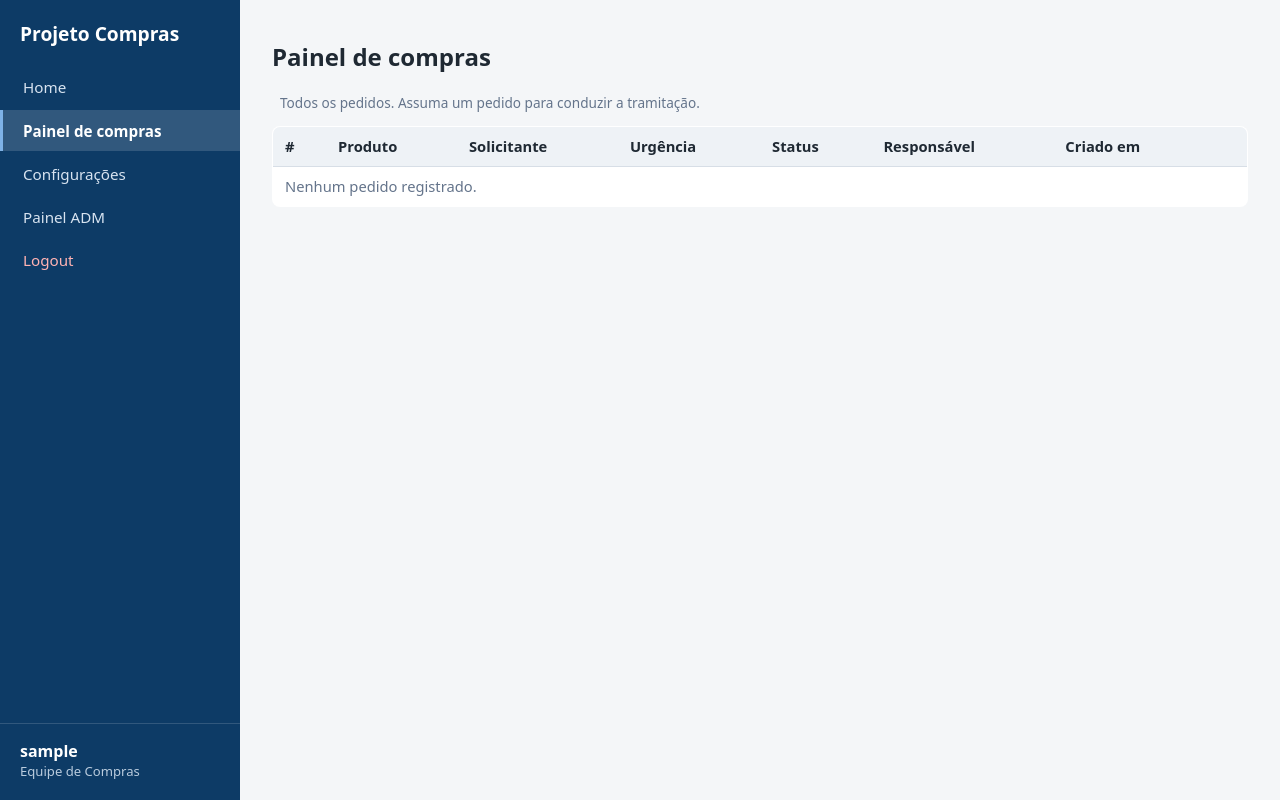
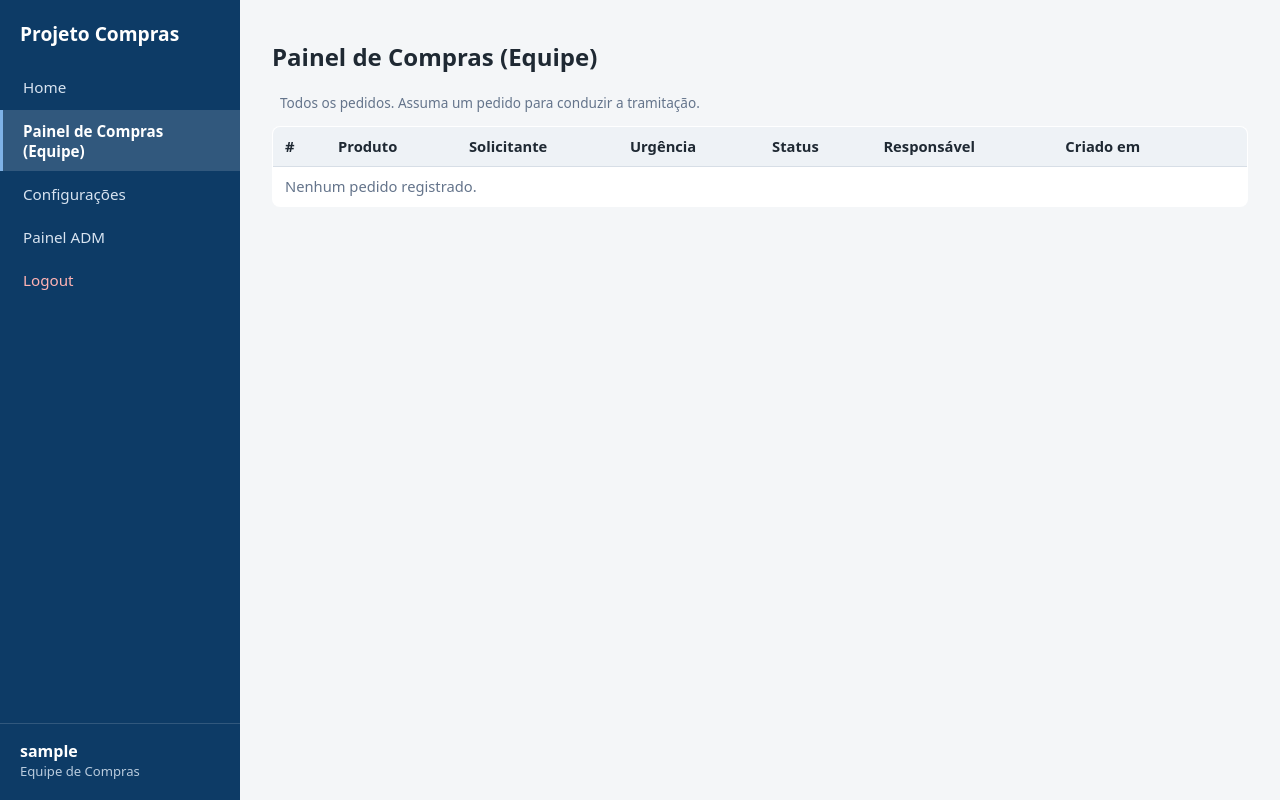
Before and after one commit to Inovacao-SENAIMS/Projeto-Compras, a Django app: page /compras/ in a window 1280 px wide. Run offline with Django 5.2, Linux system fonts and the light colour scheme; the visitor is signed in with stand-in values (Sample User, id 1); data comes from the database, SQL or seed files in the repository; data that the repository does not hold is empty.

Commit message:
refactor(ui): renomeia Painel de compras para Painel de Compras (Equipe)

```diff
--- a/templates/base.html
+++ b/templates/base.html
@@ -19,7 +19,7 @@
 
                 {% if is_equipe %}
                     <a class="nav-item {% if request.resolver_match.url_name == 'equipe_lista' %}ativo{% endif %}"
-                       href="{% url 'pedidos:equipe_lista' %}">Painel de compras</a>
+                       href="{% url 'pedidos:equipe_lista' %}">Painel de Compras (Equipe)</a>
                 {% else %}
                     <a class="nav-item {% if request.resolver_match.url_name == 'painel' %}ativo{% endif %}"
                        href="{% url 'pedidos:painel' %}">Painel de Requisições</a>
--- a/templates/pedidos/equipe/detalhe.html
+++ b/templates/pedidos/equipe/detalhe.html
@@ -3,7 +3,7 @@
 {% block title %}Pedido #{{ pedido.pk }} - Equipe de compras{% endblock %}
 
 {% block content %}
-<p><a href="{% url 'pedidos:equipe_lista' %}">← Voltar para o painel de compras</a></p>
+<p><a href="{% url 'pedidos:equipe_lista' %}">← Voltar para o Painel de Compras (Equipe)</a></p>
 <h2>Pedido #{{ pedido.pk }}</h2>
 
 <dl class="dados">
--- a/templates/pedidos/equipe/lista.html
+++ b/templates/pedidos/equipe/lista.html
@@ -1,9 +1,9 @@
 {% extends "base.html" %}
 
-{% block title %}Painel de compras - Projeto Compras{% endblock %}
+{% block title %}Painel de Compras (Equipe) - Projeto Compras{% endblock %}
 
 {% block content %}
-<h2>Painel de compras</h2>
+<h2>Painel de Compras (Equipe)</h2>
 <p class="meta">Todos os pedidos. Assuma um pedido para conduzir a tramitação.</p>
 
 <table class="tabela">
```
Also changed, not shown: README.md.
